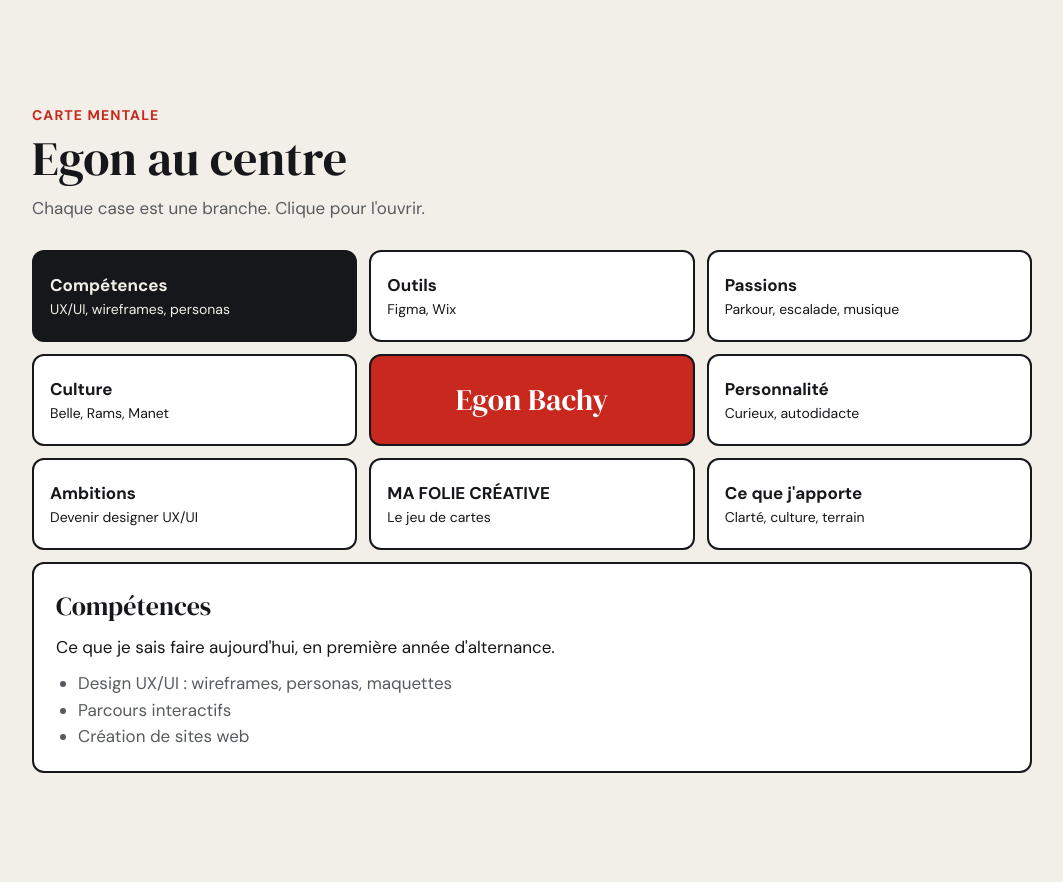
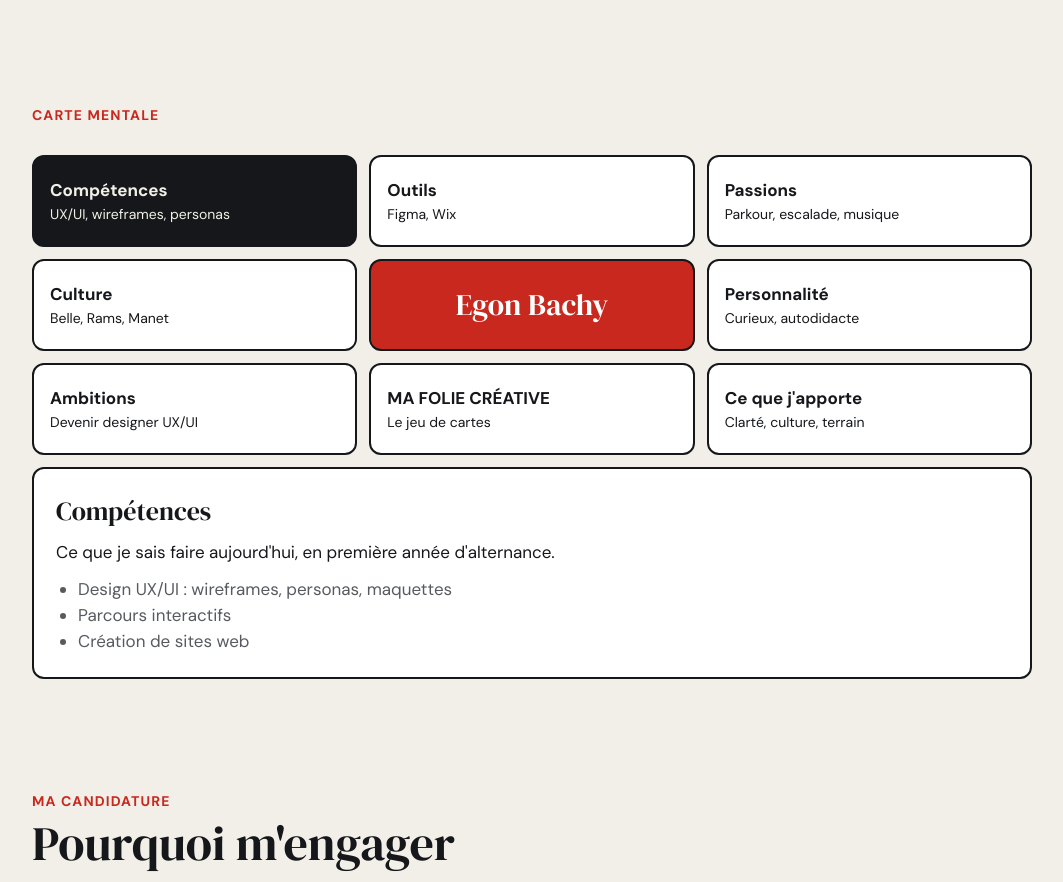
Before and after one commit to egonbachy-sudo/asolar, a plain HTML site: page index.html in a window 1280 px wide. Shown: the part 1945-2827 px from the top of the page, without its empty margins (108-1171 px from the left). Drawn offline with Linux system fonts and the light colour scheme.

Commit message:
Carte mentale : retrait du titre et du texte d'introduction
Co-Authored-By: Claude Sonnet 5.5 <noreply@anthropic.com>
Claude-Session: https://claude.ai/code/session_01EPD148sKNcRGRZpnzx279R

```diff
--- a/index.html
+++ b/index.html
@@ -155,8 +155,6 @@ footer{border-top:2px solid var(--ink);padding:20px 0;font-size:14px}
 
 <section id="carte">
   <div class="eyebrow">Carte mentale</div>
-  <h2>Egon au centre</h2>
-  <p class="intro">Chaque case est une branche. Clique pour l'ouvrir.</p>
   <div class="map" id="map">
     <button type="button" data-id="competences" aria-pressed="true">Compétences<small>UX/UI, wireframes, personas</small></button>
     <button type="button" data-id="outils" aria-pressed="false">Outils<small>Figma, Wix</small></button>
```
